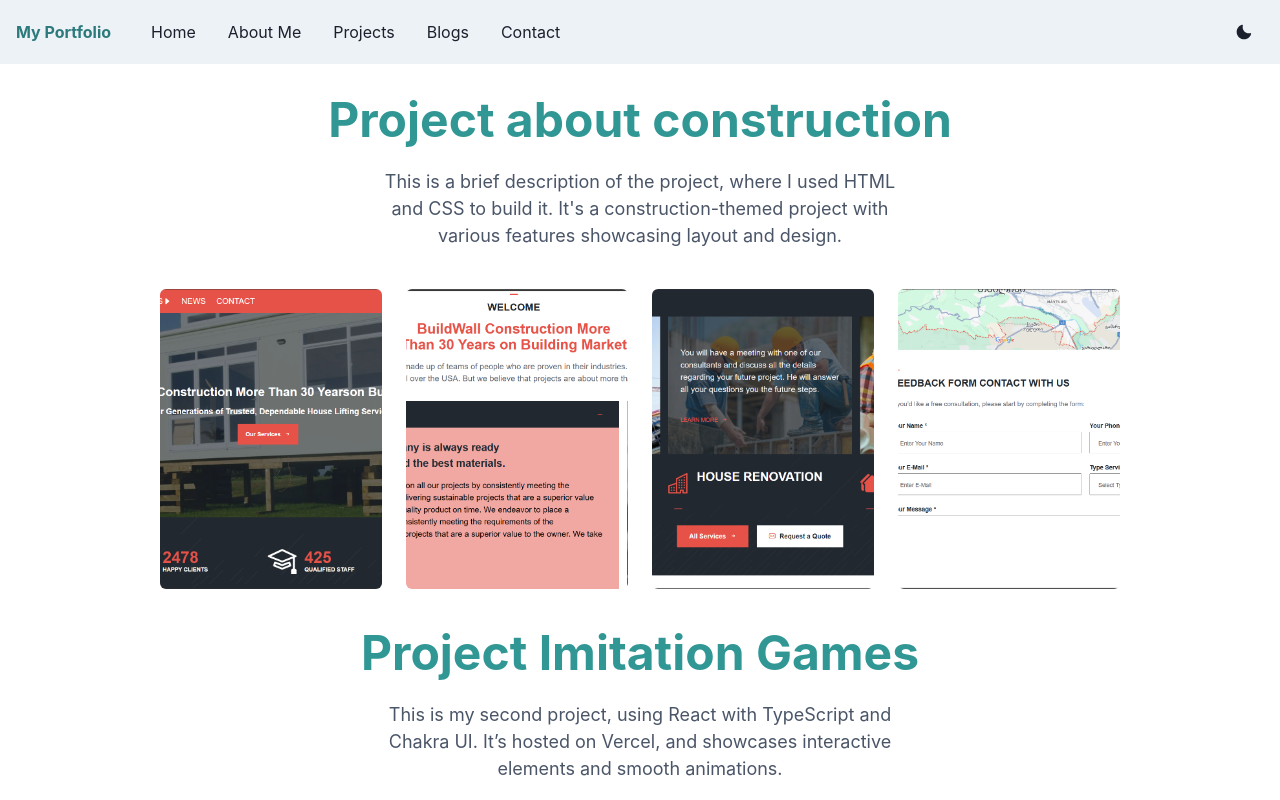
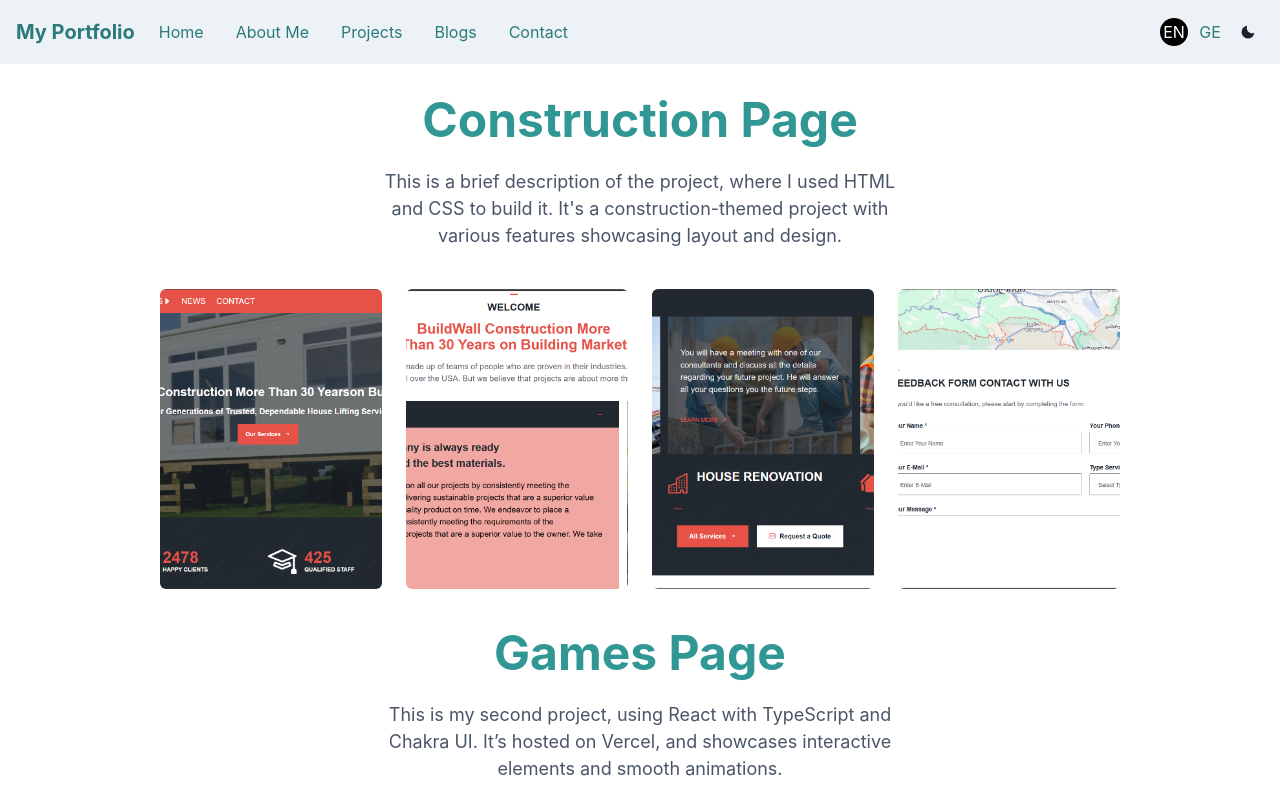
Before and after one commit to Mariamtskhadadze/my_portfolio, a React (Vite) app: page /projects in a window 1280 px wide. Shown: the top 800 px of the page. Built offline with nearby package versions, Linux system fonts and the light colour scheme.

Commit message:
Added Translate on NavBar Section

```diff
--- a/package.json
+++ b/package.json
@@ -15,8 +15,10 @@
     "@emotion/react": "^11.13.3",
     "@emotion/styled": "^11.13.0",
     "framer-motion": "^11.11.1",
+    "i18next": "^24.2.0",
     "react": "^18.3.1",
     "react-dom": "^18.3.1",
+    "react-i18next": "^15.2.0",
     "react-icons": "^5.4.0",
     "react-router-dom": "^7.1.0"
   },
--- a/src/App.tsx
+++ b/src/App.tsx
@@ -2,12 +2,15 @@ import { BrowserRouter as Router } from "react-router-dom";
 import { ChakraProvider } from "@chakra-ui/react";
 import NavigationBar from "./components/NavigationBar";
 import AppRoutes from "./routes";
+import "./i18n"; // Import the i18n setup file
 
 function App() {
   return (
     <ChakraProvider>
       <Router>
+        {/* Navigation Bar with language toggle and dark mode */}
         <NavigationBar />
+        {/* Main Routes */}
         <AppRoutes />
       </Router>
     </ChakraProvider>
--- a/src/components/NavigationBar.tsx
+++ b/src/components/NavigationBar.tsx
@@ -2,28 +2,35 @@ import {
   Box,
   Flex,
   HStack,
+  Text,
   IconButton,
   useDisclosure,
   useColorMode,
-  useColorModeValue,
   Link,
+  Circle,
 } from "@chakra-ui/react";
 import { HamburgerIcon, CloseIcon, SunIcon, MoonIcon } from "@chakra-ui/icons";
+import { useTranslation } from "react-i18next";
 
 const Links = [
-  { name: "Home", href: "/" },
-  { name: "About Me", href: "/about" },
-  { name: "Projects", href: "/projects" },
-  { name: "Blogs", href: "/blogs" },
-  { name: "Contact", href: "/contact" },
+  { name: "home", href: "/" },
+  { name: "about", href: "/about" },
+  { name: "projects", href: "/projects" },
+  { name: "blogs", href: "/blogs" },
+  { name: "contact", href: "/contact" },
 ];
 
 const NavigationBar = () => {
   const { isOpen, onOpen, onClose } = useDisclosure();
   const { colorMode, toggleColorMode } = useColorMode();
+  const { t, i18n } = useTranslation();
+
+  // Set color based on color mode
+  const textColor = colorMode === "light" ? "teal.600" : "teal.300"; // Color for text
+  const bgColor = colorMode === "light" ? "gray.100" : "gray.900"; // Background color
 
   return (
-    <Box bg={useColorModeValue("gray.100", "gray.900")} px={4}>
+    <Box bg={bgColor} px={4}>
       <Flex h={16} alignItems={"center"} justifyContent={"space-between"}>
         {/* Mobile Menu Icon */}
         <IconButton
@@ -34,29 +41,60 @@ const NavigationBar = () => {
           onClick={isOpen ? onClose : onOpen}
         />
 
-        {/* Logo and Navigation Links */}
-        <HStack spacing={8} alignItems={"center"}>
-          <Box
-            fontWeight="bold"
-            color={useColorModeValue("teal.600", "teal.300")}
-          >
-            My Portfolio
-          </Box>
+        {/* "My Portfolio" Text and Navigation Links */}
+        <HStack spacing={4} alignItems={"center"}>
+          {/* Text: My Portfolio with the desired color */}
+          <Text fontSize="xl" fontWeight="bold" color={textColor}>
+            {t("myPortfolio")}
+          </Text>
           <HStack as={"nav"} spacing={4} display={{ base: "none", md: "flex" }}>
             {Links.map((link) => (
-              <Link key={link.name} href={link.href} px={2} py={1}>
-                {link.name}
+              <Link
+                key={link.name}
+                href={link.href}
+                px={2}
+                py={1}
+                color={textColor}
+              >
+                {t(link.name)}
               </Link>
             ))}
           </HStack>
         </HStack>
+
+        {/* Language Toggle and Dark Mode */}
+        <HStack spacing={2} alignItems={"center"}>
+          {/* Language Toggle */}
+          <Circle
+            size="28px"
+            bg={i18n.language === "en" ? "black" : "transparent"}
+            color={i18n.language === "en" ? "white" : textColor}
+            border={`1px solid ${textColor}`}
+            cursor="pointer"
+            onClick={() => i18n.changeLanguage("en")}
+          >
+            EN
+          </Circle>
+          <Circle
+            size="28px"
+            bg={i18n.language === "ka" ? "black" : "transparent"}
+            color={i18n.language === "ka" ? "white" : textColor}
+            border={`1px solid ${textColor}`}
+            cursor="pointer"
+            onClick={() => i18n.changeLanguage("ka")}
+          >
+            GE
+          </Circle>
 
           {/* Dark Mode Toggle */}
           <IconButton
             aria-label="Toggle Dark Mode"
             icon={colorMode === "light" ? <MoonIcon /> : <SunIcon />}
             onClick={toggleColorMode}
+            size="sm"
+            variant="ghost"
           />
+        </HStack>
       </Flex>
 
       {/* Mobile Menu Dropdown */}
@@ -65,7 +103,7 @@ const NavigationBar = () => {
           <HStack as={"nav"} spacing={4}>
             {Links.map((link) => (
               <Link key={link.name} href={link.href} px={2} py={1}>
-                {link.name}
+                {t(link.name)}
               </Link>
             ))}
           </HStack>
--- /dev/null
+++ b/src/i18n.ts
@@ -0,0 +1,17 @@
+import i18n from "i18next";
+import { initReactI18next } from "react-i18next";
+
+import en from "./locales/en.json";
+import ka from "./locales/ka.json";
+
+i18n.use(initReactI18next).init({
+  resources: {
+    en: { translation: en },
+    ka: { translation: ka },
+  },
+  lng: "en", // Default language
+  fallbackLng: "en",
+  interpolation: { escapeValue: false },
+});
+
+export default i18n;
--- /dev/null
+++ b/src/locales/en.json
@@ -0,0 +1,8 @@
+{
+  "myPortfolio": "My Portfolio",
+  "home": "Home",
+  "about": "About Me",
+  "projects": "Projects",
+  "blogs": "Blogs",
+  "contact": "Contact"
+}
--- /dev/null
+++ b/src/locales/ka.json
@@ -0,0 +1,8 @@
+{
+  "myPortfolio": "ჩემი პორტფოლიო",
+  "home": "მთავარი",
+  "about": "ჩემს შესახებ",
+  "projects": "პროექტები",
+  "blogs": "ბლოგები",
+  "contact": "კონტაქტი"
+}
--- a/src/pages/BlogsPage.tsx
+++ b/src/pages/BlogsPage.tsx
@@ -56,7 +56,13 @@ const BlogsPage = () => {
 
   return (
     <Box py={10} px={6}>
-      <Heading as="h1" size="2xl" mb={8} textAlign="center">
+      <Heading
+        as="h1"
+        size="2xl"
+        mb={8}
+        textAlign="center"
+        color={useColorModeValue("teal.500", "teal.200")}
+      >
         Blogs
       </Heading>
       <VStack spacing={8}>
--- a/src/pages/Projects.tsx
+++ b/src/pages/Projects.tsx
@@ -54,7 +54,7 @@ const Projects: React.FC = () => {
       {/* First Project */}
       <VStack align="center" spacing={6}>
         <Heading as="h1" size="2xl" textAlign="center" color="teal.500">
-          Project about construction
+          Construction Page
         </Heading>
         <Text fontSize="lg" textAlign="center" maxW="lg" color="gray.600">
           This is a brief description of the project, where I used HTML and CSS
@@ -139,7 +139,7 @@ const Projects: React.FC = () => {
       {/* Second Project */}
       <VStack align="center" spacing={6}>
         <Heading as="h1" size="2xl" textAlign="center" color="teal.500">
-          Project Imitation Games
+          Games Page
         </Heading>
         <Text fontSize="lg" textAlign="center" maxW="lg" color="gray.600">
           This is my second project, using React with TypeScript and Chakra UI.
@@ -239,7 +239,7 @@ const Projects: React.FC = () => {
       {/* Third Project */}
       <VStack align="center" spacing={6} mt={12}>
         <Heading as="h1" size="2xl" textAlign="center" color="teal.500">
-          Project About Shop_Api
+          Store Page
         </Heading>
         <Text fontSize="lg" textAlign="center" maxW="lg" color="gray.600">
           This is a description of the third project, with beautiful visuals and
```
Also changed, not shown: 1 other file (tests, documents, lock files or other folders). Lines whose indentation alone changed are shown as unchanged.
